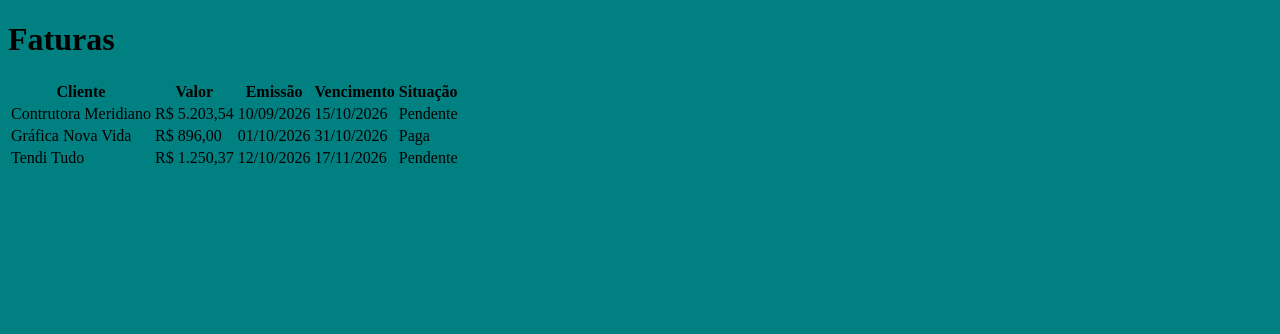
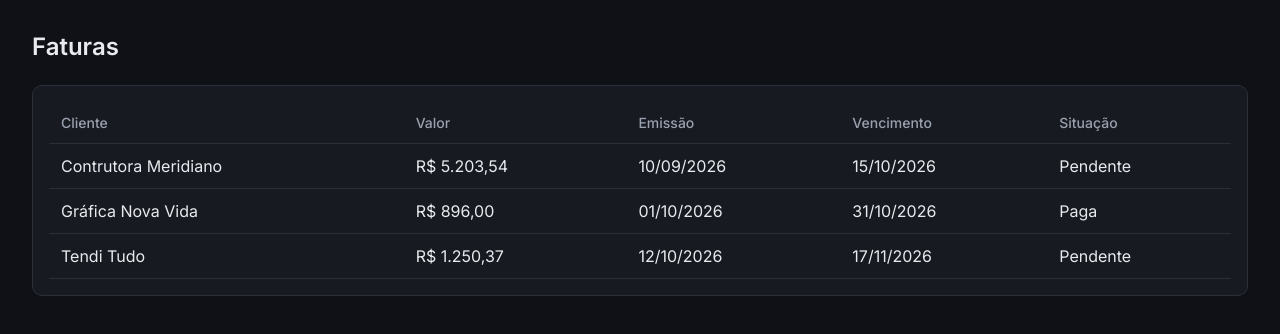
Before and after one commit to cauaoliveira06/corcoiote-backend, a React (Vite) app in the folder web/: page / in a window 1280 px wide. Shown: the top 334 px of the page. Built offline with nearby package versions, Linux system fonts and the light colour scheme.

Commit message:
feat : adicionar estilizacao para pagina de faturas

```diff
--- a/web/index.html
+++ b/web/index.html
@@ -3,11 +3,13 @@
 
 <head>
   <meta charset="UTF-8">
+  <link href="https://fonts.googleapis.com/css2?family=Inter:wght@400;500;600&display=swap" rel="stylesheet">
+  <link rel="stylesheet" href="src/index.css">
   <meta name="viewport" content="width=device-width, initial-scale=1.0">
   <title>Corcoiote</title>
 </head>
 
-<body style="background-color: teal;">
+<body>
   <div></div>
 
   <script type='module' src='./src/main.tsx'>
--- a/web/src/App.tsx
+++ b/web/src/App.tsx
@@ -1,5 +1,9 @@
 import InvoicePage from './InvoicePage.tsx';
 
 export default function App() {
-  return <InvoicePage />;
+  return (
+    <main>
+      <InvoicePage />
+    </main>
+  );
 }
--- a/web/src/InvoicePage.tsx
+++ b/web/src/InvoicePage.tsx
@@ -45,7 +45,9 @@ export default function InvoicePage() {
   return (
     <>
       <h1>Faturas</h1>
-      <InvoiceTable datas={invoices} />
+      <div className="panel">
+        <InvoiceTable datas={invoices} />
+      </div>
     </>
   );
 }
--- /dev/null
+++ b/web/src/index.css
@@ -0,0 +1,78 @@
+:root {
+  --color-background: #0f1117;
+  --color-background-backdrop: #0f111799;
+  --color-surface: #171a21;
+  --color-surface-raised: #1f232c;
+  --color-border: #2a2f3a;
+  --color-text: #e8eaed;
+  --color-text-muted: #9aa1ae;
+  --color-primary: #6e56cf;
+  --color-paid: #3fb950;
+  --color-pending: #d29922;
+  --color-overdue: #f85149;
+
+  --space-1: 4px;
+  --space-2: 8px;
+  --space-3: 12px;
+  --space-4: 16px;
+  --space-6: 24px;
+  --space-8: 32px;
+  --space-12: 48px;
+
+  --radius-control: 6px;
+  --radius-surface: 10px;
+  --radius-dialog: 14px;
+
+  --text-sm: 0.875rem;
+  --text-base: 1rem;
+  --text-lg: 1.25rem;
+  --text-xl: 1.5rem;
+
+  --font-sans: "Inter", system-ui, sans-serif;
+}
+
+* {
+  margin: 0;
+  padding: 0;
+  box-sizing: border-box;
+}
+
+body {
+  background-color: var(--color-background);
+  color: var(--color-text);
+  font-size: var(--font-base);
+  font-family: var(--font-sans);
+}
+
+main {
+  padding: var(--space-8);
+}
+
+h1 {
+  font-size: var(--text-xl);
+  font-weight: 600;
+  margin-bottom: var(--space-6);
+}
+.panel {
+  padding: var(--space-4);
+  background-color: var(--color-surface);
+  border: 1px solid var(--color-border);
+  border-radius: var(--radius-surface);
+}
+table {
+  width: 100%;
+  border-collapse: collapse;
+}
+
+th,
+td {
+  border-bottom: 1px solid var(--color-border);
+  padding: var(--space-3);
+}
+
+th {
+  font-size: var(--text-sm);
+  font-weight: 500;
+  color: var(--color-text-muted);
+  text-align: left;
+}
```
